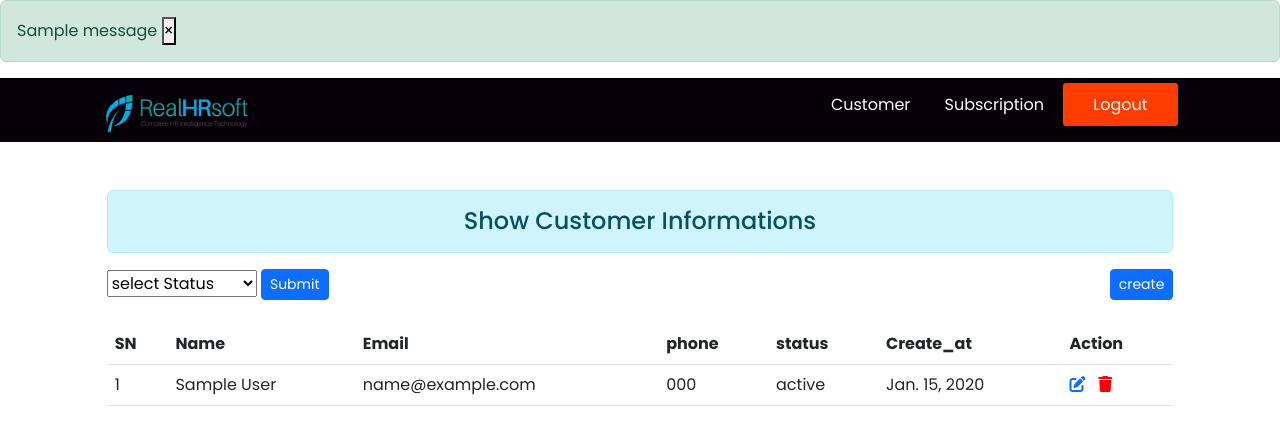
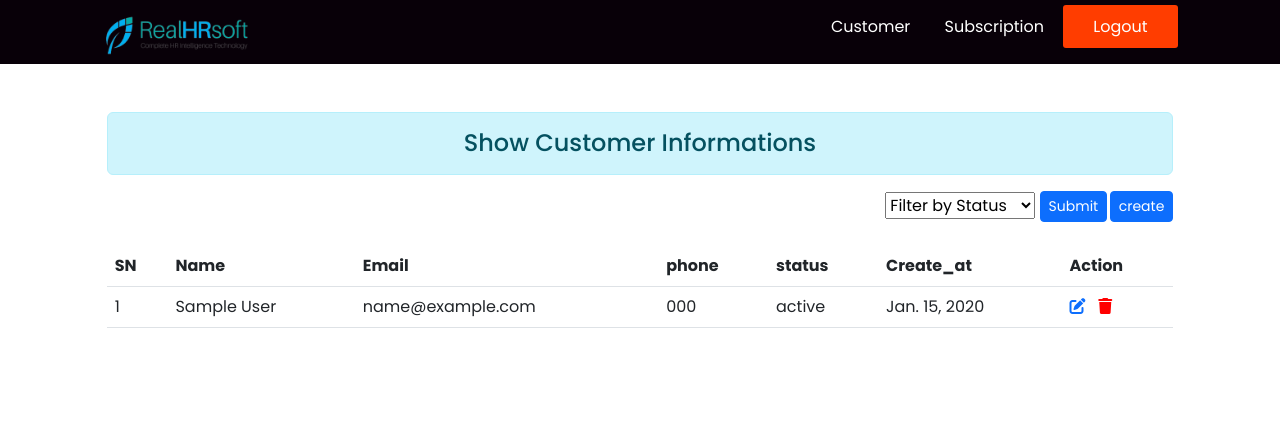
Before and after one commit to missionsharma101/billing-system, a Django app: page / in a window 1280 px wide. Shown: the top 445 px of the page. Run offline with Django 4.2, Linux system fonts and the light colour scheme; a user stored in the database is signed in; tables that the repository leaves empty hold one stand-in row (values such as "Sample post"); one stand-in notice (Sample message) is shown; some libraries are stand-ins or nearby versions.

Commit message:
complete project

```diff
--- a/apps/billmanagement/views.py
+++ b/apps/billmanagement/views.py
@@ -1,10 +1,9 @@
-from audioop import reverse
-from django.http import HttpResponseRedirect
 from django.shortcuts import render, redirect
 from django.contrib.auth import login, authenticate, logout
 from django.contrib.auth.forms import UserCreationForm, AuthenticationForm
-from datetime import datetime
 from apps.billmanagement.forms import *
+from django.contrib import messages
+from django.contrib.auth.decorators import login_required
 
 
 def get_signup(request):
@@ -16,6 +15,8 @@ def get_signup(request):
             raw_password = form.cleaned_data.get("password")
             user = authenticate(username=username, password=raw_password)
             login(request, user)
+            messages.success(request, "Signup successfully")
+
             return redirect("/")
     else:
         form = UserCreationForm()
@@ -31,6 +32,8 @@ def get_signin(request):
             user = authenticate(username=username, password=password)
             if user is not None:
                 login(request, user)
+                messages.success(request, "Signin successfully")
+
                 return redirect("/")
     else:
         form = AuthenticationForm()
@@ -39,9 +42,11 @@ def get_signin(request):
 
 def get_logout(request):
     logout(request)
+    messages.success(request, "Logout successfully")
+
     return redirect("signin")
 
-
+@login_required(login_url='signin')
 def dashboard(request):
 
     fil = {}
@@ -52,13 +57,14 @@ def dashboard(request):
 
     return render(request, "pages/index.html", context)
 
-
+@login_required(login_url='signin')
 def create_customer(request):
 
     if request.method == "POST":
         form = CustomerForm(request.POST)
         if form.is_valid():
             form.save()
+            messages.success(request, "Customer Create successfully")
             return redirect("/")
     else:
         form = CustomerForm()
@@ -67,13 +73,14 @@ def create_customer(request):
     }
     return render(request, "pages/create_customer.html", context)
 
-
+@login_required(login_url='signin')
 def customer_update(request, pk):
     if request.method == "POST":
         customer = Customer.objects.get(id=pk)
         form = CustomerForm(request.POST, request.FILES, instance=customer)
         if form.is_valid():
             form.save()
+            messages.success(request, "Customer update successfully")
 
             return redirect("dashboard")
     else:
@@ -86,8 +93,9 @@ def customer_update(request, pk):
     }
     return render(request, "pages/update_customer.html", context)
 
-
+@login_required(login_url='signin')
 def customer_delete(request, pk):
     customer = Customer.objects.get(id=pk)
     customer.delete()
+    messages.success(request, "Delete successfully")
     return redirect("/")
--- a/apps/subscription/tasks.py
+++ b/apps/subscription/tasks.py
@@ -2,7 +2,7 @@ from django.utils import timezone
 from django.db.models import F
 from django.core.mail import EmailMessage
 
-from apps.subscription.models import Subscription
+from .models import Subscription
 
 def send_expiration_email():
     today = timezone.now().date()
--- a/templates/base.html
+++ b/templates/base.html
@@ -14,20 +14,12 @@
   <link rel="stylesheet" href="https://cdn.jsdelivr.net/npm/bootstrap-icons@1.7.2/font/bootstrap-icons.css">
   <link rel="stylesheet" href="path/to/font-awesome/css/font-awesome.min.css">
   <link rel="stylesheet" href="{% static 'css/styles.css' %}" />
+  <script src="https://ajax.googleapis.com/ajax/libs/jquery/3.6.1/jquery.min.js"></script>
   <title>Bill management</title>
 </head>
 
 <body>
-  {% if messages %}
-  {% for message in messages %}
-  <div class="alert alert-{{ message.tags }} alert-dismissible fade show" role="alert">
-      {{ message }}
-      <button type="button" class="close" data-dismiss="alert" aria-label="Close">
-        <span aria-hidden="true">&times;</span>
-      </button>
-  </div>
-  {% endfor %}
-  {% endif %}
+
 
 
   {% include 'includes/header.html' %}
@@ -35,9 +27,20 @@
 
 
   {% block body_content %}{% endblock %}
+  {% if messages %}
+  {% for message in messages %}
+  <div class="alert alert-{{ message.tags }} alert-dismissible fade show message"  id="myElem" style="width: 25%; margin-left:70% ;" role="alert">
+      {{ message }}
+      </button>
+  </div>
+  {% endfor %}
+  {% endif %}
 
-
-
+<script>
+  $("#myElem").show().delay(5000).queue(function(n) {
+  $(this).hide(); n();
+});
+</script>
 
 </body>
 
--- a/templates/pages/index.html
+++ b/templates/pages/index.html
@@ -13,8 +13,8 @@
 
     <form action="{{action}}" method="POST">
         {% csrf_token %}
-        <select name="status" class=" pull-center"  style="width: 150px; " required>
-            <option disabled selected value>select Status</option>
+        <select name="status"   style="width: 150px; margin-left: 73%; " required>
+            <option disabled selected value>Filter by Status</option>
             <option value="active">Active</option>
             <option value="inactive">Inactive</option>
 
--- a/templates/pages/subscription/subdashboard.html
+++ b/templates/pages/subscription/subdashboard.html
@@ -17,7 +17,7 @@
 
     <form action="{{action}}" method="POST">
         {% csrf_token %}
-        <select name="status" class=" pull-center"  style="width: 150px; " required>
+        <select name="status" class=" pull-center"  style="width: 150px; margin-left: 73%; " required>
             <option disabled selected value>Filter by Status</option>
             <option value="paid">Paid</option>
             <option value="unpaid">Unpaid</option>
```
Also changed, not shown: apps/subscription/views.py (+8 -8 lines), requirements.txt (added, +26 -0 lines).
